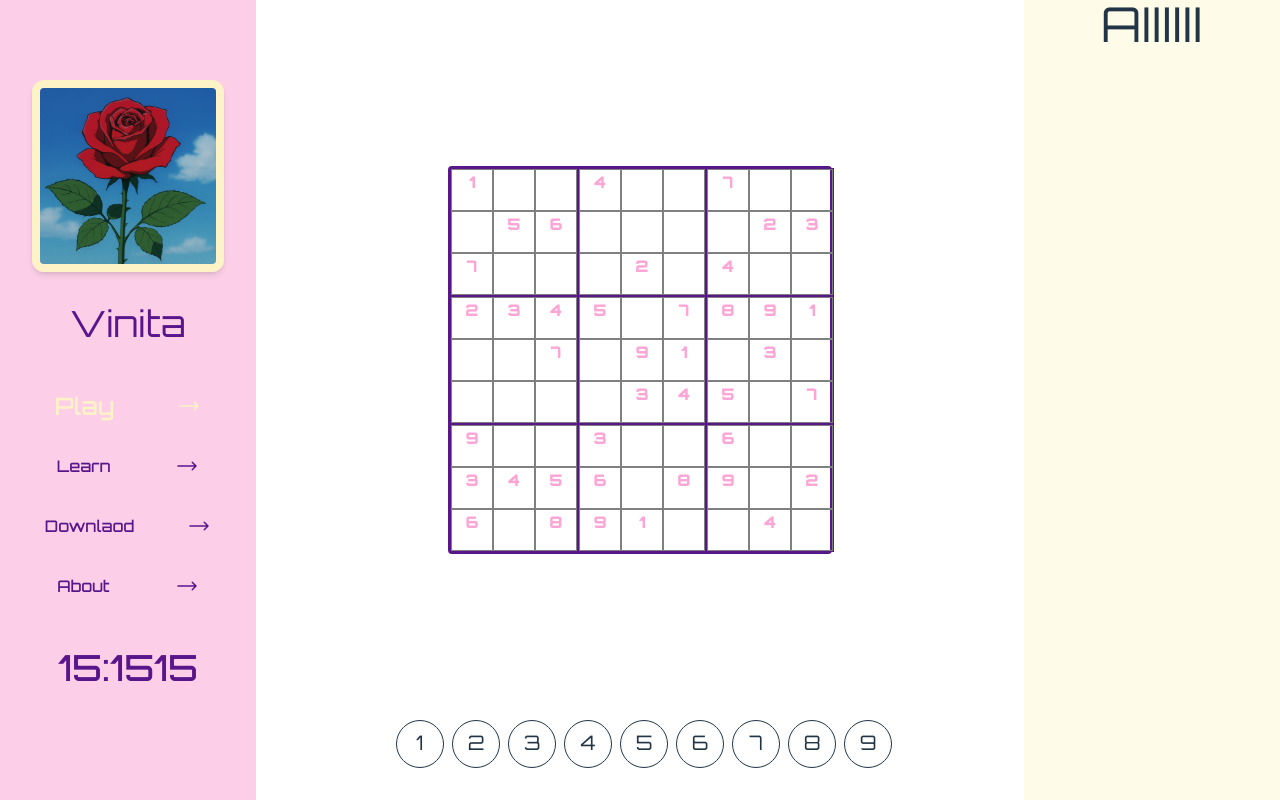
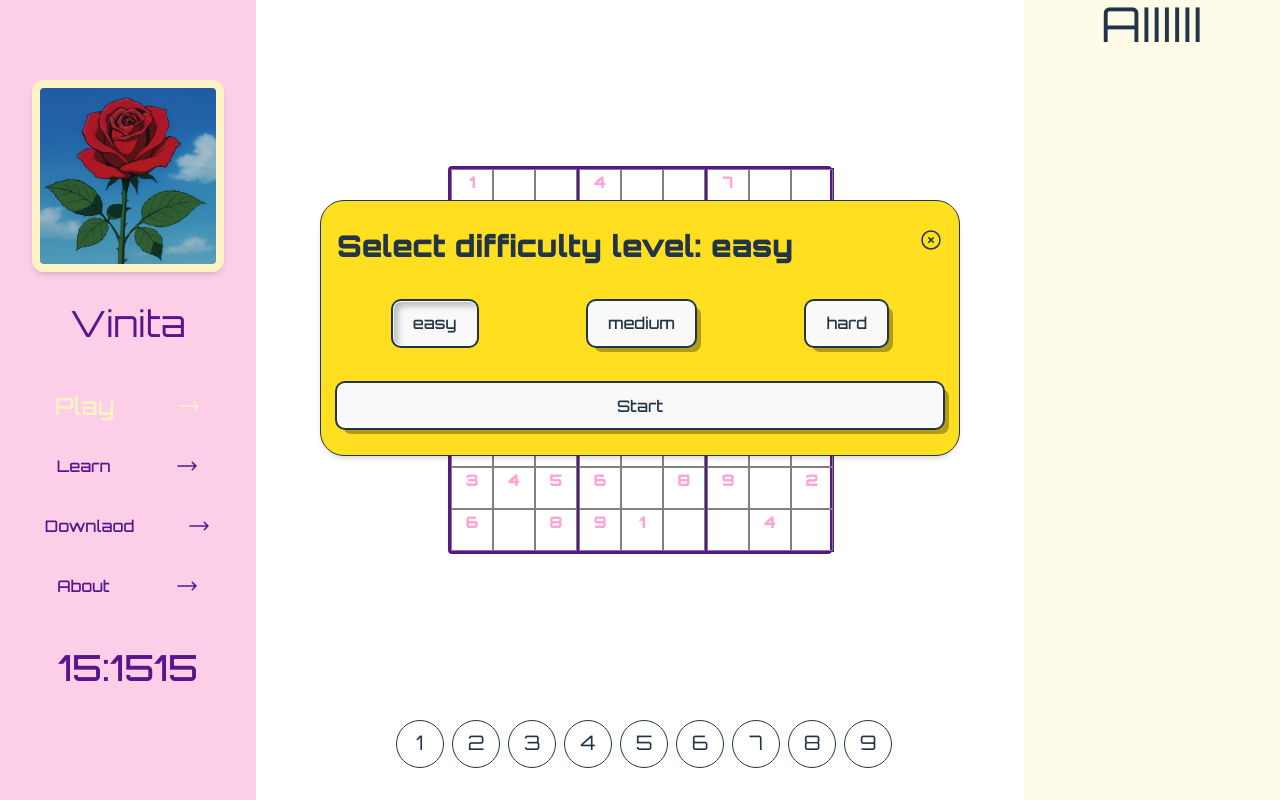
Before and after one commit to VinitaPotter/sudoku, a React (Vite) app: page / in a window 1280 px wide. Built offline with nearby package versions, Linux system fonts and the light colour scheme.

Commit message:
feat: difficulty popup

```diff
--- /dev/null
+++ b/src/pages/game/game-difficulty.jsx
@@ -0,0 +1,53 @@
+import { useEffect, useState } from "react";
+import { XCircleIcon } from "@heroicons/react/24/outline";
+export default function Difficulty({
+  difficultyLevel,
+  onUpdateDifficulty,
+  showPopup,
+  updateShowPopup,
+}) {
+  const [selectedDiff, updateSelectedDiff] = useState(1);
+
+  useEffect(() => {
+    updateSelectedDiff(difficultyLevel);
+  }, []);
+
+  const btn_u =
+    "shadow-[6px_6px_0px_rgba(0,0,0,0.3)] hover:translate-y-1 hover:shadow-[4px_4px_0px_rgba(0,0,0,0.3)] transition";
+  const btn_p =
+    "shadow-[inset_4px_4px_6px_rgba(0,0,0,0.25),inset_-4px_-4px_6px_rgba(255,255,255,0.5)]";
+
+  const levels = ["easy", "medium", "hard"];
+  return (
+    <div className="bg-yellow-300 border rounded-3xl shadow-md h-64 w-1/2 px-4 py-2 flex flex-col justify-around absolute inset-1/4 -inset-2/4 ">
+      <div className="flex justify-between">
+        <p className="font-black text-3xl">
+          Select difficulty level: {levels[selectedDiff]}
+        </p>
+        <XCircleIcon
+          className="size-6 cursor-pointer"
+          onClick={() => updateShowPopup(false)}
+        ></XCircleIcon>
+      </div>
+      <div className="flex justify-around">
+        {levels.map((level, index) => {
+          return (
+            <button
+              onClick={() => updateSelectedDiff(index)}
+              className={`ring-2 ${selectedDiff === index ? btn_p : btn_u}`}
+              key={index}
+            >
+              {level}
+            </button>
+          );
+        })}
+      </div>
+      <button
+        className={`ring-2 ${btn_u}`}
+        onClick={() => onUpdateDifficulty(selectedDiff)}
+      >
+        Start
+      </button>
+    </div>
+  );
+}
--- a/src/pages/game/game.css
+++ b/src/pages/game/game.css
@@ -34,3 +34,7 @@
 .warning {
   background: red;
 }
+
+.custom-shadow {
+  box-shadow: 12px 12px 2px 1px rgb(0 0 255 / 0.2);
+}
--- a/src/pages/game/game.jsx
+++ b/src/pages/game/game.jsx
@@ -2,6 +2,8 @@ import { useEffect, useState } from "react";
 import "./game.css";
 import NumberPad from "./game-numberPad";
 import Grid from "./game-grid";
+import Difficulty from "./game-difficulty";
+
 function Game() {
   const [initial] = useState([
     [1, 2, 3, 4, 5, 6, 7, 8, 9],
@@ -14,7 +16,10 @@ function Game() {
     [3, 4, 5, 6, 7, 8, 9, 1, 2],
     [6, 7, 8, 9, 1, 2, 3, 4, 5],
   ]);
-  const [started, updateStared] = useState(false);
+
+  const [showPopup, updateShowPopup] = useState(true);
+  const [difficultyLevel, updateDifficultyLevel] = useState(0);
+  const [started, updateStarted] = useState(false);
   const [curNum, updateCurNum] = useState(0);
   const [warning, updateWarning] = useState(0);
   const [winner, updateWinner] = useState(false);
@@ -44,7 +49,7 @@ function Game() {
 
   function handleReplay() {
     updateWinner(false);
-    updateStared(false);
+    updateStarted(false);
     updateCurNum(0);
     setInitialData();
   }
@@ -58,7 +63,7 @@ function Game() {
   function handleCellClick(block, cell) {
     if (started === false) {
       console.log("run only here");
-      updateStared(true);
+      updateStarted(true);
     }
     updateGrid((grid) => ({
       ...grid,
@@ -129,6 +134,11 @@ function Game() {
     setGrid();
   }
 
+  function handleDifficulty(value) {
+    updateDifficultyLevel(value);
+    updateStarted(true);
+    updateShowPopup(false);
+  }
   useEffect(() => {
     setInitialData();
   }, []);
@@ -145,6 +155,16 @@ function Game() {
           ""
         )}
       </div>
+      {showPopup ? (
+        <Difficulty
+          difficultyLevel={difficultyLevel}
+          onUpdateDifficulty={handleDifficulty}
+          showPopup={showPopup}
+          updateShowPopup={updateShowPopup}
+        ></Difficulty>
+      ) : (
+        ""
+      )}
 
       <Grid
         grid={grid}
--- a/src/views/profile.jsx
+++ b/src/views/profile.jsx
@@ -24,7 +24,7 @@ function Profile() {
           end
         >
           <p className="mr-2">Play</p>
-          <ArrowLongRightIcon className="size-6 " />
+          <ArrowLongRightIcon className="size-6" />
         </NavLink>
         <NavLink
           to="learn"
```
Also changed, not shown: src/views/grid.jsx (+2 -5 lines).
